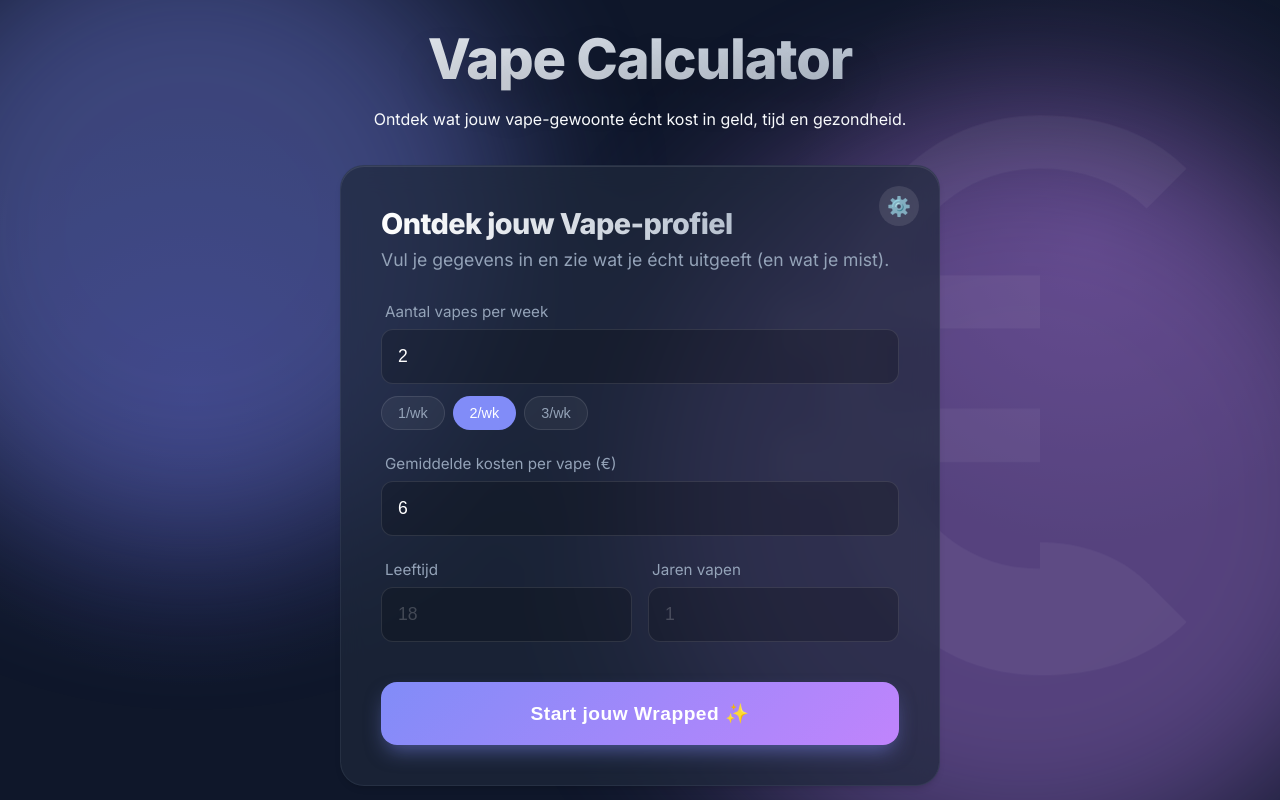
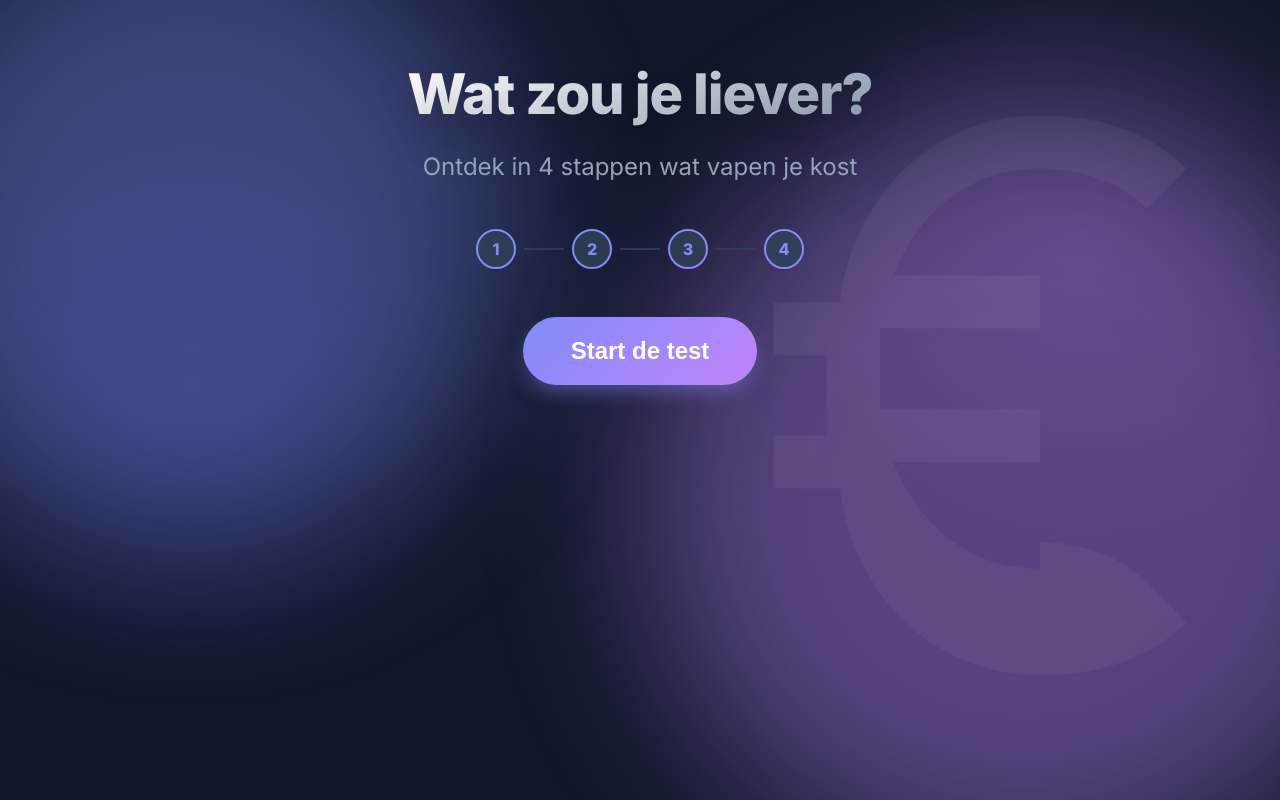
Before and after one commit to niekvis-sketch/Vapecalculator, a Vue app: page / in a window 1280 px wide. Built offline with nearby package versions, Linux system fonts and the light colour scheme.

Commit message:
New question flow

```diff
--- a/src/App.vue
+++ b/src/App.vue
@@ -4,6 +4,8 @@ import InputPanel from './components/InputPanel.vue'
 import LoadingOverlay from './components/LoadingOverlay.vue'
 import WrappedShow from './components/WrappedShow.vue'
 import SettingsPanel from './components/SettingsPanel.vue'
+import WelcomeScreen from './components/WelcomeScreen.vue'
+import PreferenceScreen from './components/PreferenceScreen.vue'
 
 const weeklyVapes = ref(2)
 const costPerVape = ref(6.00)
@@ -89,32 +91,60 @@ const weeklyCost = computed(() => weeklyVapes.value * costPerVape.value)
 const yearlyCost = computed(() => weeklyCost.value * 52)
 const monthlyCost = computed(() => yearlyCost.value / 12)
 
-const comparisons = [
-  { id: 'bioscoop', name: 'Bioscoopkaartjes', cost: 12, icon: '🎬' },
-  { id: 'mcd', name: "McDonald's menu's", cost: 9, icon: '🍔' },
-  { id: 'spotify', name: 'Maanden Spotify Premium', cost: 11, icon: '🎵' },
-  { id: 'netflix', name: 'Maanden Netflix', cost: 11, icon: '📺' },
-  { id: 'sneakers', name: 'Paar Sneakers', cost: 100, icon: '👟' },
-  { id: 'game', name: 'Nieuwe Games', cost: 60, icon: '🎮' }
+// Wizard State
+const wizardStep = ref(0) // 0=Welcome, 1-3=Prefs, 4=Input, 5=Loading, 6=Wrapped
+const userPreferences = ref([])
+
+const preferenceQuestions = [
+  {
+    title: "Wat doe je liever?",
+    options: [
+      { id: 'cinema', name: 'Bioscoop', cost: 12, icon: '🎬' },
+      { id: 'concert', name: 'Concert/Festival', cost: 60, icon: '🎵' }
+    ]
+  },
+  {
+    title: "Waar word je blijer van?",
+    options: [
+      { id: 'sneakers', name: 'Nieuwe Sneakers', cost: 120, icon: '👟' },
+      { id: 'gaming', name: 'Gaming Gear', cost: 80, icon: '🎮' }
+    ]
+  },
+  {
+    title: "Ideaal weekend?",
+    options: [
+      { id: 'weekend', name: 'Weekendje Weg', cost: 200, icon: '✈️' },
+      { id: 'dinner', name: 'Uit Eten', cost: 25, icon: '🍕' }
+    ]
+  }
 ]
 
-const view = ref('ask') // 'ask' | 'loading' | 'wrapped' | 'bart'
+function startWizard() {
+  wizardStep.value = 1
+}
+
+function handlePreferenceSelect(option) {
+  userPreferences.value.push(option)
+  if (wizardStep.value < 3) {
+    wizardStep.value++
+  } else {
+    wizardStep.value = 4 // Go to Input
+  }
+}
 
 function startWrapped(){
   if (costPerVape.value === 0) {
-    view.value = 'bart'
+    // view.value = 'bart' // Removed Bart for now or handle differently
     return
   }
-  view.value = 'loading'
+  wizardStep.value = 5 // Loading
   // simulate computation/loading then show wrapped test voor mac
-  setTimeout(()=>{ view.value = 'wrapped' }, 1500)
+  setTimeout(()=>{ wizardStep.value = 6 }, 1500)
 }
 
-function closeWrapped(){ view.value = 'ask' }
-function resetBart(){
-  weeklyVapes.value = 2
-  costPerVape.value = 6
-  view.value = 'ask'
+function closeWrapped(){
+  wizardStep.value = 0
+  userPreferences.value = []
 }
 
 function handleWeeklyUpdate(val){ weeklyVapes.value = Number(val) }
@@ -136,7 +166,7 @@ function handleYearsUpdate(val){ yearsVaping.value = val }
     </div>
 
     <transition name="fade-slide" mode="out-in">
-      <header v-if="view === 'ask'" class="header-animate">
+      <header v-if="wizardStep === 4" class="header-animate">
         <h1>Vape Calculator</h1>
         <p>Ontdek wat jouw vape-gewoonte écht kost in geld, tijd en gezondheid.</p>
       </header>
@@ -150,9 +180,28 @@ function handleYearsUpdate(val){ yearsVaping.value = val }
       @close="showSettings = false"
     />
 
-    <main class="app-grid" :class="{ 'full-width': view === 'wrapped' }">
+    <main class="app-grid" :class="{ 'full-width': wizardStep === 6 }">
       <transition name="zoom-fade" mode="out-in">
-        <aside v-if="view === 'ask'" class="input-container glass" key="ask">
+
+        <!-- Step 0: Welcome -->
+        <WelcomeScreen
+          v-if="wizardStep === 0"
+          key="welcome"
+          @start="startWizard"
+        />
+
+        <!-- Step 1-3: Preferences -->
+        <PreferenceScreen
+          v-else-if="wizardStep >= 1 && wizardStep <= 3"
+          :key="`pref-${wizardStep}`"
+          :question="preferenceQuestions[wizardStep - 1]"
+          :step="wizardStep"
+          :totalSteps="3"
+          @select="handlePreferenceSelect"
+        />
+
+        <!-- Step 4: Input -->
+        <aside v-else-if="wizardStep === 4" class="input-container glass" key="input">
           <InputPanel
             :weeklyVapes="weeklyVapes"
             :costPerVape="costPerVape"
@@ -167,14 +216,15 @@ function handleYearsUpdate(val){ yearsVaping.value = val }
           />
         </aside>
 
-        <section v-else-if="view === 'wrapped'" class="wrapped-container" key="wrapped">
+        <!-- Step 6: Wrapped -->
+        <section v-else-if="wizardStep === 6" class="wrapped-container" key="wrapped">
           <WrappedShow
             :weeklyVapes="weeklyVapes"
             :costPerVape="costPerVape"
             :weeklyCost="weeklyCost"
             :monthlyCost="monthlyCost"
             :yearlyCost="yearlyCost"
-            :comparisons="comparisons"
+            :comparisons="userPreferences"
             :age="age"
             :yearsVaping="yearsVaping"
             :slideSettings="slideSettings"
@@ -182,13 +232,8 @@ function handleYearsUpdate(val){ yearsVaping.value = val }
           />
         </section>
 
-        <LoadingOverlay v-else-if="view === 'loading'" key="loading" />
+        <LoadingOverlay v-else-if="wizardStep === 5" key="loading" />
 
-        <div v-else-if="view === 'bart'" class="bart-message glass" key="bart">
-          <h2>Nathan, doe even normaal man! 🤨</h2>
-          <p>Je kunt niet alles gratis krijgen in het leven.</p>
-          <button class="btn primary" @click="resetBart">Opnieuw proberen</button>
-        </div>
       </transition>
     </main>
   </div>
--- a/src/components/InputPanel.vue
+++ b/src/components/InputPanel.vue
@@ -88,8 +88,8 @@ function setYears(e) {
   <section class="input-panel">
     <button class="settings-btn" @click="$emit('open-settings')" title="Instellingen">⚙️</button>
     <div class="welcome-text">
-      <h2>Ontdek jouw Vape-profiel</h2>
-      <p>Vul je gegevens in en zie wat je écht uitgeeft (en wat je mist).</p>
+      <h2>Wat kost jouw vape?</h2>
+      <p>Vul je gegevens in om de berekening te maken.</p>
     </div>
     <form class="fields" @submit.prevent>
       <div class="field-group">
@@ -174,7 +174,7 @@ function setYears(e) {
 
     <div class="actions">
       <button class="btn primary big-btn pulse-hover" @click="$emit('start')">
-        Start jouw Wrapped ✨
+        Bereken Resultaat ✨
       </button>
     </div>
   </section>
--- /dev/null
+++ b/src/components/PreferenceScreen.vue
@@ -0,0 +1,114 @@
+<script setup>
+defineProps({
+  question: {
+    type: Object,
+    required: true
+  },
+  step: {
+    type: Number,
+    required: true
+  },
+  totalSteps: {
+    type: Number,
+    required: true
+  }
+})
+
+defineEmits(['select'])
+</script>
+
+<template>
+  <div class="preference-screen">
+    <div class="step-indicator">Vraag {{ step }} van {{ totalSteps }}</div>
+    <h2>{{ question.title }}</h2>
+
+    <div class="options-grid">
+      <button
+        v-for="option in question.options"
+        :key="option.id"
+        class="option-card glass"
+        @click="$emit('select', option)"
+      >
+        <div class="icon">{{ option.icon }}</div>
+        <div class="label">{{ option.name }}</div>
+      </button>
+    </div>
+  </div>
+</template>
+
+<style scoped>
+.preference-screen {
+  text-align: center;
+  width: 100%;
+  max-width: 600px;
+  margin: 0 auto;
+  padding: 20px;
+  animation: fadeIn 0.5s ease;
+}
+
+.step-indicator {
+  color: var(--primary);
+  font-weight: 600;
+  margin-bottom: 16px;
+  text-transform: uppercase;
+  letter-spacing: 1px;
+  font-size: 0.9rem;
+}
+
+h2 {
+  font-size: 2rem;
+  margin-bottom: 40px;
+  color: var(--text-main);
+}
+
+.options-grid {
+  display: grid;
+  grid-template-columns: 1fr 1fr;
+  gap: 20px;
+}
+
+.option-card {
+  display: flex;
+  flex-direction: column;
+  align-items: center;
+  justify-content: center;
+  padding: 32px 20px;
+  border: 2px solid transparent;
+  cursor: pointer;
+  transition: all 0.3s cubic-bezier(0.175, 0.885, 0.32, 1.275);
+  background: rgba(255, 255, 255, 0.05);
+  border-radius: 24px;
+}
+
+.option-card:hover {
+  transform: translateY(-5px);
+  background: rgba(255, 255, 255, 0.1);
+  border-color: var(--primary);
+}
+
+.option-card:active {
+  transform: scale(0.95);
+}
+
+.icon {
+  font-size: 4rem;
+  margin-bottom: 16px;
+}
+
+.label {
+  font-size: 1.2rem;
+  font-weight: 600;
+  color: var(--text-main);
+}
+
+@keyframes fadeIn {
+  from { opacity: 0; transform: translateY(10px); }
+  to { opacity: 1; transform: translateY(0); }
+}
+
+@media (max-width: 500px) {
+  .options-grid {
+    grid-template-columns: 1fr;
+  }
+}
+</style>
--- /dev/null
+++ b/src/components/WelcomeScreen.vue
@@ -0,0 +1,85 @@
+<script setup>
+defineEmits(['start'])
+</script>
+
+<template>
+  <div class="welcome-screen">
+    <h1>Wat zou je liever?</h1>
+    <p class="subtitle">Ontdek in 4 stappen wat vapen je kost</p>
+
+    <div class="steps-preview">
+      <div class="step-dot">1</div>
+      <div class="line"></div>
+      <div class="step-dot">2</div>
+      <div class="line"></div>
+      <div class="step-dot">3</div>
+      <div class="line"></div>
+      <div class="step-dot">4</div>
+    </div>
+
+    <button class="btn primary big pulse-hover" @click="$emit('start')">
+      Start de test
+    </button>
+  </div>
+</template>
+
+<style scoped>
+.welcome-screen {
+  text-align: center;
+  padding: 40px 20px;
+  max-width: 600px;
+  margin: 0 auto;
+}
+
+h1 {
+  font-size: 3.5rem;
+  margin-bottom: 16px;
+  background: linear-gradient(135deg, #fff 0%, #94a3b8 100%);
+  -webkit-background-clip: text;
+  background-clip: text;
+  -webkit-text-fill-color: transparent;
+}
+
+.subtitle {
+  font-size: 1.5rem;
+  color: var(--text-muted);
+  margin-bottom: 48px;
+}
+
+.steps-preview {
+  display: flex;
+  align-items: center;
+  justify-content: center;
+  margin-bottom: 48px;
+  gap: 8px;
+}
+
+.step-dot {
+  width: 40px;
+  height: 40px;
+  border-radius: 50%;
+  background: var(--surface-highlight);
+  display: flex;
+  align-items: center;
+  justify-content: center;
+  font-weight: bold;
+  color: var(--primary);
+  border: 2px solid var(--primary);
+}
+
+.line {
+  width: 40px;
+  height: 2px;
+  background: var(--surface-highlight);
+}
+
+.btn.big {
+  padding: 20px 48px;
+  font-size: 1.5rem;
+  border-radius: 50px;
+}
+
+.pulse-hover:hover {
+  animation: pulse-glow 1.5s infinite;
+}
+</style>
```
